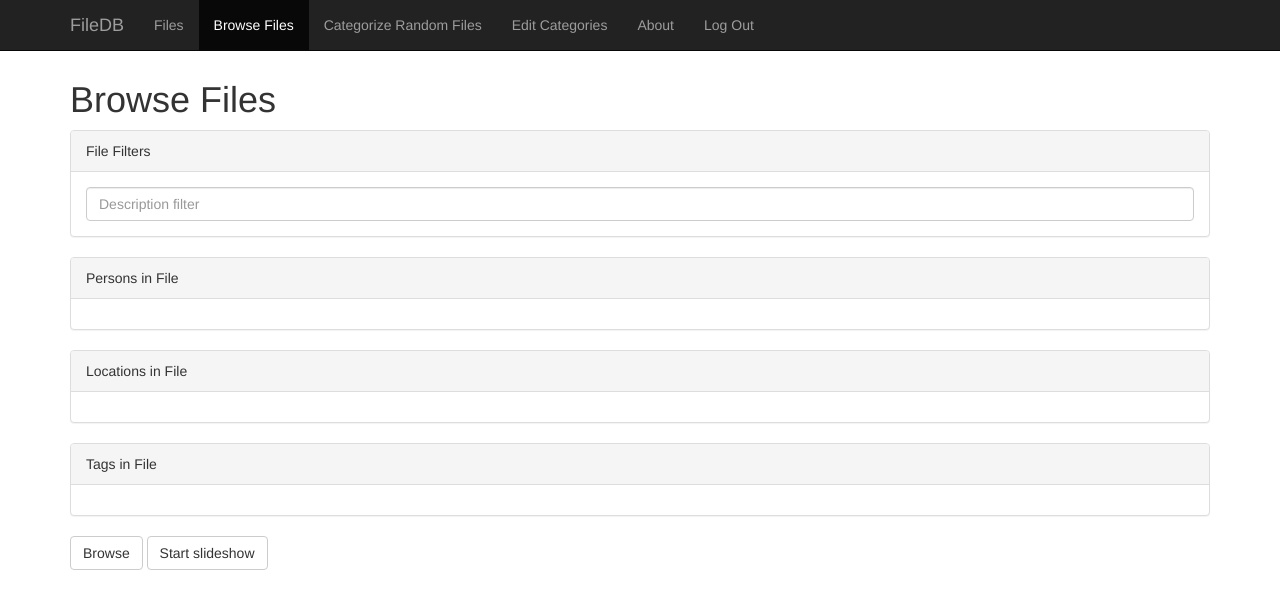
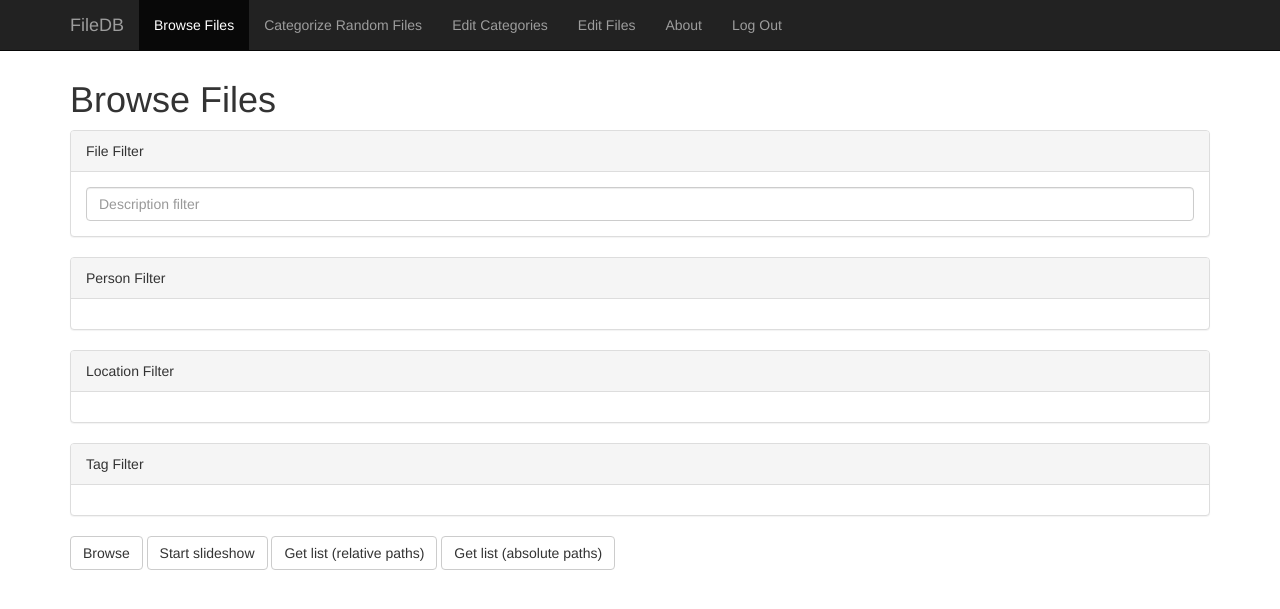
Before and after one commit to ponmar/filedb, a Flask app: page /browse in a window 1280 px wide. Shown: the top 609 px of the page. Run offline with Flask 2, Linux system fonts and the light colour scheme; the visitor is signed in with stand-in values (Sample User, id 1); data that the repository does not hold is empty; some libraries are stand-ins or nearby versions.

Commit message:
Polishing for some pages

```diff
--- a/templates/browse.html
+++ b/templates/browse.html
@@ -10,29 +10,31 @@
 <h1>Browse Files</h1>
 
 <div class="panel panel-default">
-  <div class="panel-heading">File Filters</div>
+  <div class="panel-heading">File Filter</div>
   <div class="panel-body">
     <input type="text" class="form-control" placeholder="Description filter" id="file_description_filter">
   </div>
 </div>
 
 <div class="panel panel-default">
-  <div class="panel-heading">Persons in File</div>
+  <div class="panel-heading">Person Filter</div>
   <div class="panel-body" id="personbuttons"></div>
 </div>
 
 <div class="panel panel-default">
-  <div class="panel-heading">Locations in File</div>
+  <div class="panel-heading">Location Filter</div>
   <div class="panel-body" id="locationbuttons"></div>
 </div>
 
 <div class="panel panel-default">
-  <div class="panel-heading">Tags in File</div>
+  <div class="panel-heading">Tag Filter</div>
   <div class="panel-body" id="tagbuttons"></div>
 </div>
 
 <button type="button" class="btn btn-default" id="browse_files_button">Browse</button>
 <button type="button" class="btn btn-default" id="start_slideshow_button">Start slideshow</button>
+<button type="button" class="btn btn-default" id="get_relative_path_file_list_button">Get list (relative paths)</button>
+<button type="button" class="btn btn-default" id="get_absolute_path_file_list_button">Get list (absolute paths)</button>
 
 <div id="files">
 </div>
--- a/templates/files.html
+++ b/templates/files.html
@@ -7,7 +7,7 @@
 
 {% if session.logged_in %}
 
-<h1>Files</h1>
+<h1>Edit Files</h1>
 
 <div class="panel panel-default">
     <div class="panel-heading">Import Files</div>
--- a/templates/layout.html
+++ b/templates/layout.html
@@ -31,10 +31,10 @@
         </div>
         <div id="navbar" class="collapse navbar-collapse">
           <ul class="nav navbar-nav">
-            <li id="files_page"><a href="{{ url_for('app_files') }}">Files</a></li>
             <li id="browse_files_page"><a href="{{ url_for('app_browse') }}">Browse Files</a></li>
             <li id="categorize_random_files_page"><a href="">Categorize Random Files</a></li>
             <li id="edit_categories_page"><a href="{{ url_for('app_categories') }}">Edit Categories</a></li>
+            <li id="files_page"><a href="{{ url_for('app_files') }}">Edit Files</a></li>
             <li id="about_page"><a href="{{ url_for('app_about') }}">About</a></li>
             {% if session.logged_in %}
               <li><a href="{{ url_for('app_logout') }}">Log Out</a></li>
```
